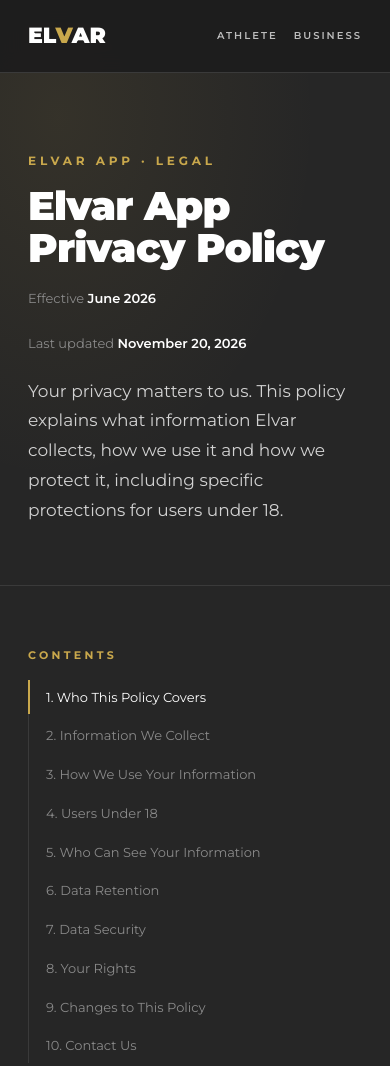
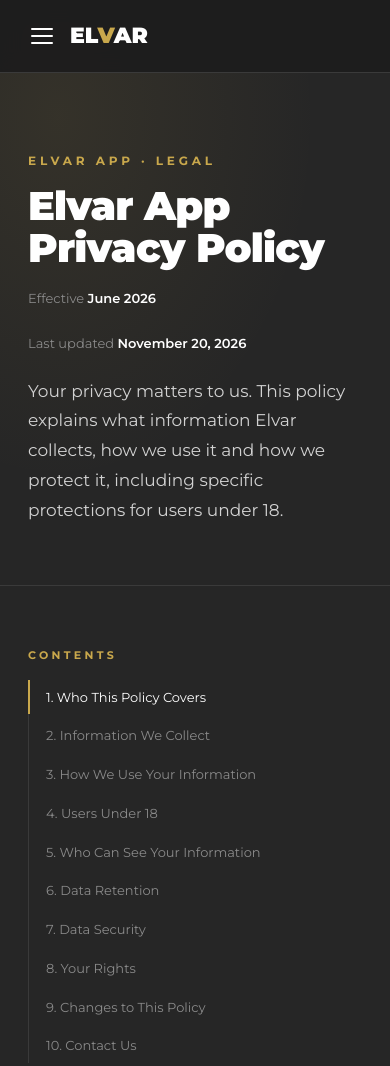
Before and after one commit to elvarstrategyfirm/elvar-website, a plain HTML site: page elvar-app-privacy/index.html in a window 390 px wide. Shown: the top 1066 px of the page. Drawn offline with Linux system fonts and the light colour scheme.

Commit message:
Add mobile slide-out menu (three-line button) to site pages
Co-Authored-By: Claude Opus 5.5 <noreply@anthropic.com>
Claude-Session: https://claude.ai/code/session_01X4MVzoFQLrptBPRFfG74E4

```diff
--- /dev/null
+++ b/assets/js/menu.js
@@ -0,0 +1,97 @@
+/* Elvar mobile menu: three-line button (top left) that opens a slide-out page menu on phones. */
+(function () {
+  var ACU = 'https://elvarstrategyfirm.as.me/schedule/523525b2';
+  var SECTIONS = [
+    { title: 'Elvar Athlete', href: '/elvar-athlete', items: [
+      ['One-on-One Partnerships', '/one-on-one-partnerships'],
+      ['Team Partnerships', '/team-partnerships'],
+      ['One-on-One Partner Portal', '/one-on-one-partner-portal'],
+      ['Team Partner Portal', '/team-portal']
+    ]},
+    { title: 'Elvar Business', href: '/elvar-business', items: [
+      ['Coaching for Business Owners', '/elvar-business/coaching'],
+      ['Process & Systems Consulting', '/elvar-business/systems']
+    ]}
+  ];
+
+  var css = `
+  .em-btn{display:none;width:44px;height:44px;margin:0 6px 0 -8px;border-radius:12px;align-items:center;justify-content:center;flex-direction:column;gap:5px;background:none;border:0;cursor:pointer;-webkit-tap-highlight-color:transparent}
+  .em-btn span{display:block;width:22px;height:2px;background:#fff;border-radius:2px;transition:transform .3s,opacity .3s}
+  .em-left{display:flex;align-items:center}
+  .em-scrim{position:fixed;inset:0;background:rgba(0,0,0,.6);opacity:0;pointer-events:none;transition:opacity .3s;z-index:998}
+  .em-panel{position:fixed;top:0;left:0;bottom:0;width:min(86vw,360px);background:#1d1d1d;border-right:1px solid #3a3a3a;transform:translateX(-102%);transition:transform .35s cubic-bezier(.2,.8,.2,1);z-index:999;display:flex;flex-direction:column;font-family:Montserrat,system-ui,sans-serif;overflow-y:auto}
+  .em-open .em-scrim{opacity:1;pointer-events:auto}
+  .em-open .em-panel{transform:none}
+  .em-head{display:flex;align-items:center;justify-content:space-between;padding:20px 22px;border-bottom:1px solid #3a3a3a}
+  .em-mark{font-weight:900;font-size:24px;color:#fff;text-decoration:none;letter-spacing:.01em}
+  .em-mark b{color:#C9A84C;font-weight:900}
+  .em-x{width:40px;height:40px;border:0;background:none;color:#8a8a8a;font-size:28px;line-height:1;cursor:pointer}
+  .em-body{padding:10px 22px 20px;flex:1}
+  .em-home{display:block;padding:16px 0;border-bottom:1px solid #2e2e2e;color:#fff;text-decoration:none;font-weight:800;font-size:17px}
+  .em-sec{padding:18px 0 10px;border-bottom:1px solid #2e2e2e}
+  .em-sec>a{display:flex;justify-content:space-between;align-items:center;color:#fff;text-decoration:none;font-weight:800;font-size:17px}
+  .em-sec>a::after{content:"\\2192";color:#C9A84C;font-weight:700}
+  .em-sub{list-style:none;margin:10px 0 0;padding:0 0 0 2px}
+  .em-sub a{display:block;padding:9px 0 9px 14px;border-left:2px solid #3a3a3a;color:#bdbdbd;text-decoration:none;font-size:15px;font-weight:600}
+  .em-sub a:hover,.em-body a.em-cur{color:#C9A84C;border-left-color:#C9A84C}
+  .em-home.em-cur,.em-sec>a.em-cur{color:#C9A84C}
+  .em-cta{display:block;margin:24px 0 14px;padding:16px;border-radius:999px;background:#C9A84C;color:#1d1d1d;text-align:center;text-decoration:none;font-weight:800;font-size:13px;letter-spacing:.16em;text-transform:uppercase}
+  .em-small{display:flex;gap:20px;justify-content:center;font-size:13px}
+  .em-small a{color:#8a8a8a;text-decoration:none}
+  .em-foot{padding:16px 22px 24px;color:#6b6b6b;font-size:10px;text-align:center}
+  @media (max-width:860px){
+    .em-btn{display:inline-flex}
+    .em-host .links a:not(.nav-book),.em-host .navlinks{display:none!important}
+  }
+  body.em-lock{overflow:hidden}`;
+  var st = document.createElement('style'); st.textContent = css; document.head.appendChild(st);
+
+  function init() {
+    var wrap = document.querySelector('nav .wrap, header.bar .wrap');
+    if (!wrap || document.querySelector('.em-btn')) return;
+    var here = location.pathname.replace(/\/+$/, '') || '/';
+    var cur = function (h) { return h === here ? ' class="em-cur"' : ''; };
+
+    // button goes to the left of the logo
+    var logo = wrap.firstElementChild;
+    var left = document.createElement('div'); left.className = 'em-left';
+    var btn = document.createElement('button');
+    btn.className = 'em-btn'; btn.type = 'button';
+    btn.setAttribute('aria-label', 'Open menu'); btn.setAttribute('aria-expanded', 'false');
+    btn.innerHTML = '<span></span><span></span><span></span>';
+    wrap.insertBefore(left, logo); left.appendChild(btn); left.appendChild(logo);
+    (wrap.closest('nav, header') || wrap).classList.add('em-host');
+
+    var secs = SECTIONS.map(function (s) {
+      return '<div class="em-sec"><a href="' + s.href + '"' + cur(s.href) + '>' + s.title + '</a><ul class="em-sub">' +
+        s.items.map(function (i) { return '<li><a href="' + i[1] + '"' + cur(i[1]) + '>' + i[0] + '</a></li>'; }).join('') +
+        '</ul></div>';
+    }).join('');
+    var shell = document.createElement('div');
+    shell.innerHTML =
+      '<div class="em-scrim"></div>' +
+      '<aside class="em-panel" role="dialog" aria-modal="true" aria-label="Site menu">' +
+        '<div class="em-head"><a class="em-mark" href="/">EL<b>V</b>AR</a><button class="em-x" type="button" aria-label="Close menu">&times;</button></div>' +
+        '<div class="em-body">' +
+          '<a class="em-home' + (here === '/' ? ' em-cur' : '') + '" href="/">Home</a>' + secs +
+          '<a class="em-cta" href="' + ACU + '" target="_blank" rel="noopener">Book a Free Consult</a>' +
+          '<div class="em-small"><a href="mailto:mike@elvarstrategyfirm.com">Email</a><a href="https://www.instagram.com/elvarmindset/" target="_blank" rel="noopener">Instagram</a><a href="/terms-and-conditions">Terms</a><a href="/privacy-policy">Privacy</a></div>' +
+        '</div>' +
+        '<div class="em-foot">Prepared by Michael Chaves Jr.</div>' +
+      '</aside>';
+    while (shell.firstChild) document.body.appendChild(shell.firstChild);
+
+    var open = function (o) {
+      document.documentElement.classList.toggle('em-open', o);
+      document.body.classList.toggle('em-lock', o);
+      btn.setAttribute('aria-expanded', o ? 'true' : 'false');
+      if (o) document.querySelector('.em-x').focus();
+    };
+    btn.addEventListener('click', function () { open(true); });
+    document.querySelector('.em-x').addEventListener('click', function () { open(false); btn.focus(); });
+    document.querySelector('.em-scrim').addEventListener('click', function () { open(false); });
+    document.addEventListener('keydown', function (e) { if (e.key === 'Escape') open(false); });
+    document.querySelectorAll('.em-panel a').forEach(function (a) { a.addEventListener('click', function () { open(false); }); });
+  }
+  if (document.readyState === 'loading') document.addEventListener('DOMContentLoaded', init); else init();
+})();
--- a/elvar-app-privacy/index.html
+++ b/elvar-app-privacy/index.html
@@ -257,5 +257,6 @@ document.querySelectorAll('style').forEach(function(s){s.textContent=s.textConte
   const io=new IntersectionObserver(es=>es.forEach(e=>{if(e.isIntersecting){links.forEach(l=>l.classList.toggle('on',l.getAttribute('href')==='#'+e.target.id))}}),{rootMargin:'-30% 0px -60% 0px'});
   document.querySelectorAll('.sec').forEach(s=>io.observe(s));
 </script>
+<script src="/assets/js/menu.js" defer></script>
 </body>
 </html>
```
Also changed, not shown: elvar-app-terms/index.html (+1 -0 lines), elvar-athlete/index.html (+1 -0 lines), elvar-business/coaching/index.html (+1 -0 lines), elvar-business/index.html (+1 -0 lines), elvar-business/systems/index.html (+1 -0 lines), one-on-one-partner-portal/index.html (+1 -0 lines), one-on-one-partnerships/index.html (+1 -0 lines), privacy-policy/index.html (+1 -0 lines), team-partnerships/index.html (+1 -0 lines), team-portal/index.html (+1 -0 lines), terms-and-conditions/index.html (+1 -0 lines).
